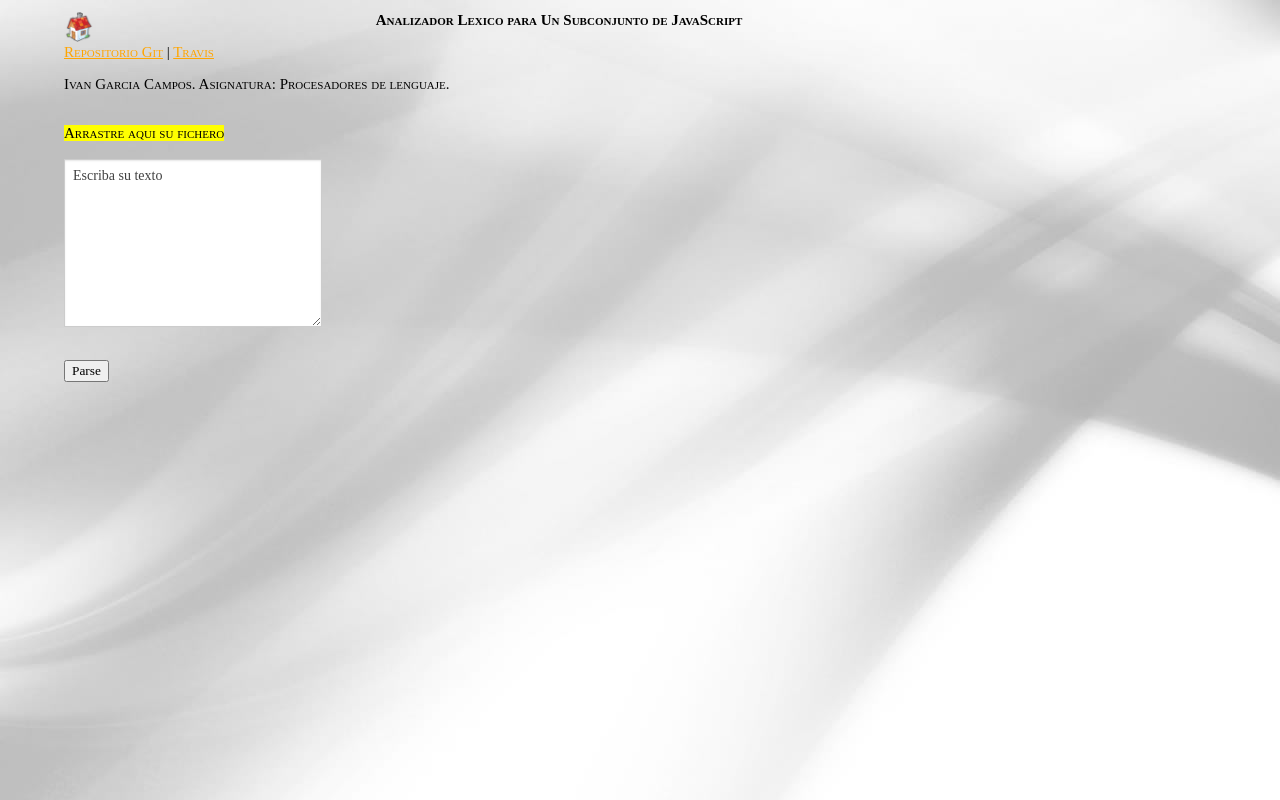
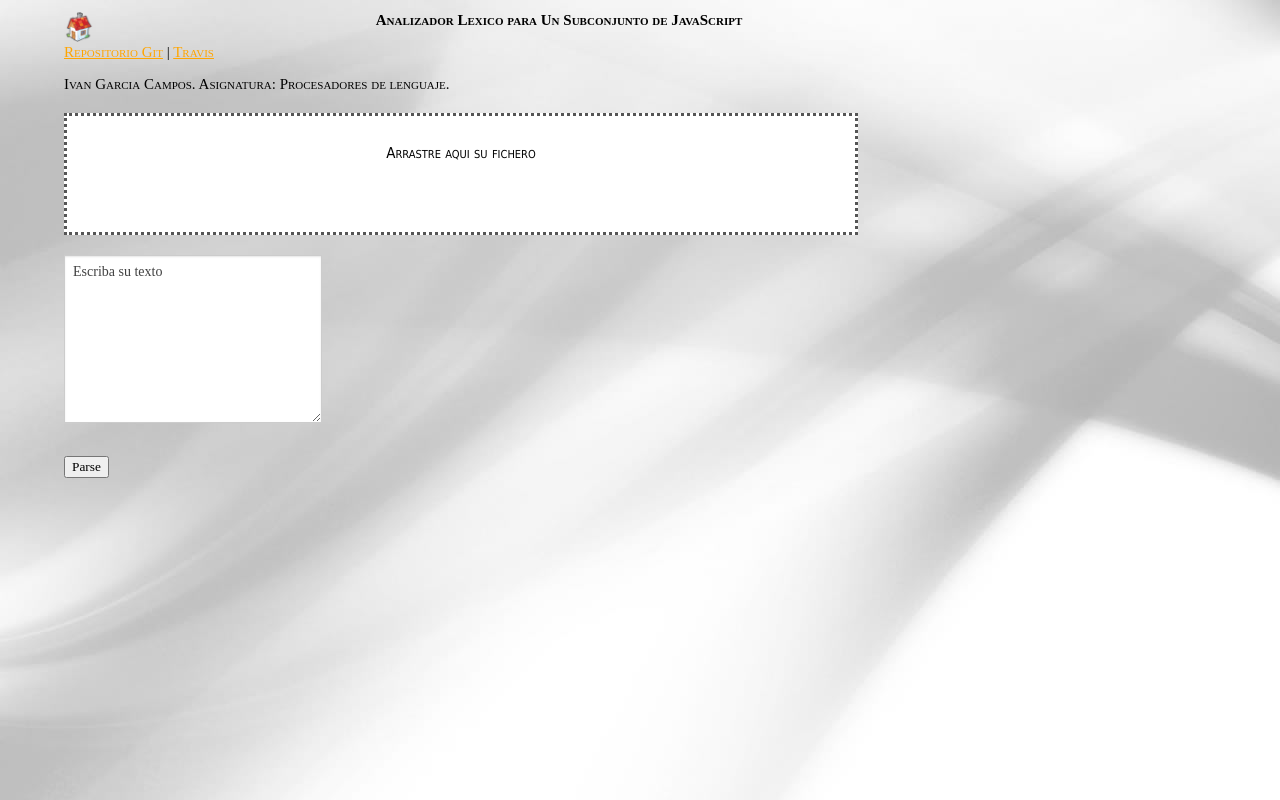
Before and after one commit to alu0100693737/PL_AnalizadorLexico, a plain HTML site: page index.html in a window 1280 px wide. Drawn offline with nearby package versions, Linux system fonts and the light colour scheme.

Commit message:
Global modificacion

```diff
--- a/index.html
+++ b/index.html
@@ -21,11 +21,10 @@
       <p> Ivan Garcia Campos. Asignatura: Procesadores de lenguaje. </p>
   </p>
   </div>
-  <div4 id="DRAGDROP">
+  <div id="DRAGDROP">
   <br>
   Arrastre aqui su fichero
-  </div4>
-  <br><br>
+  </div>
   <textarea id="INPUT">Escriba su texto</textarea>
   <br>
   <input id="PARSE" class="Boton" value=Parse type=button class="mylink">
--- a/styles/global.css
+++ b/styles/global.css
@@ -17,6 +17,22 @@ table {
     margin-bottom: 1.25rem;
     border: 1px solid #6f6f6f;
 }
+
+#DRAGDROP
+{
+
+border: #555 3px dotted;
+height: 1in;
+overflow: auto;
+width: 80%;
+background-color: #FFF;
+margin: 20px 0;
+text-align: center;
+font-family: Tahoma, Geneva, sans-serif;
+font-size: 15px;
+padding: 10px;
+}
+
 table.center {
     margin-left:auto;
     margin-right:auto;
```
